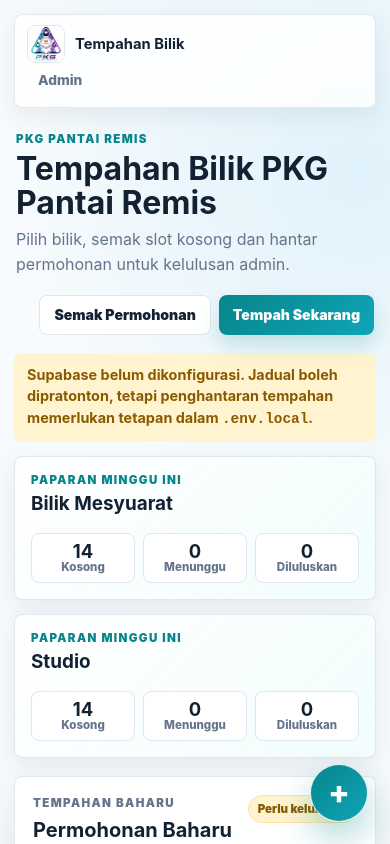
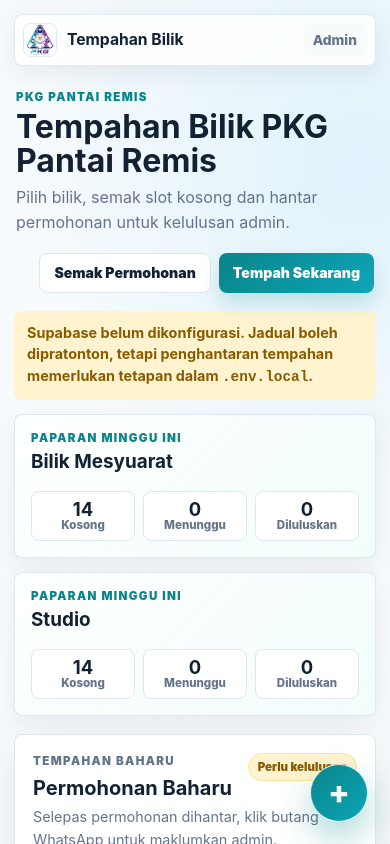
Before and after one commit to asushi199/izrulmansion, a Next.js app: page / in a window 390 px wide. Shown: the top 844 px of the page. Built offline with nearby package versions, Linux system fonts and the light colour scheme; no server answers.

Commit message:
Fix mobile header layout

```diff
--- a/src/app/globals.css
+++ b/src/app/globals.css
@@ -78,6 +78,7 @@
   display: inline-flex;
   gap: 10px;
   font-size: 0.92rem;
+  min-width: 0;
 }
 
 .brandLogo {
@@ -902,9 +903,29 @@
   }
 
   .topNav {
-    align-items: stretch;
-    flex-direction: column;
-    position: static;
+    align-items: center;
+    flex-direction: row;
+    gap: 10px;
+    padding: 8px;
+    position: sticky;
+    top: 8px;
+  }
+
+  .brandMark {
+    flex: 1;
+  }
+
+  .brandMark strong {
+    font-size: 0.98rem;
+    line-height: 1.2;
+    overflow: hidden;
+    text-overflow: ellipsis;
+    white-space: nowrap;
+  }
+
+  .brandLogo {
+    height: 34px;
+    width: 34px;
   }
 
   .adminTop {
@@ -912,7 +933,13 @@
   }
 
   .topNavLinks {
-    justify-content: space-between;
+    flex: 0 0 auto;
+    justify-content: flex-end;
+  }
+
+  .topNavLinks a {
+    background: var(--card-soft);
+    padding: 8px 10px;
   }
 
   .dashboardHeader h1,
```
